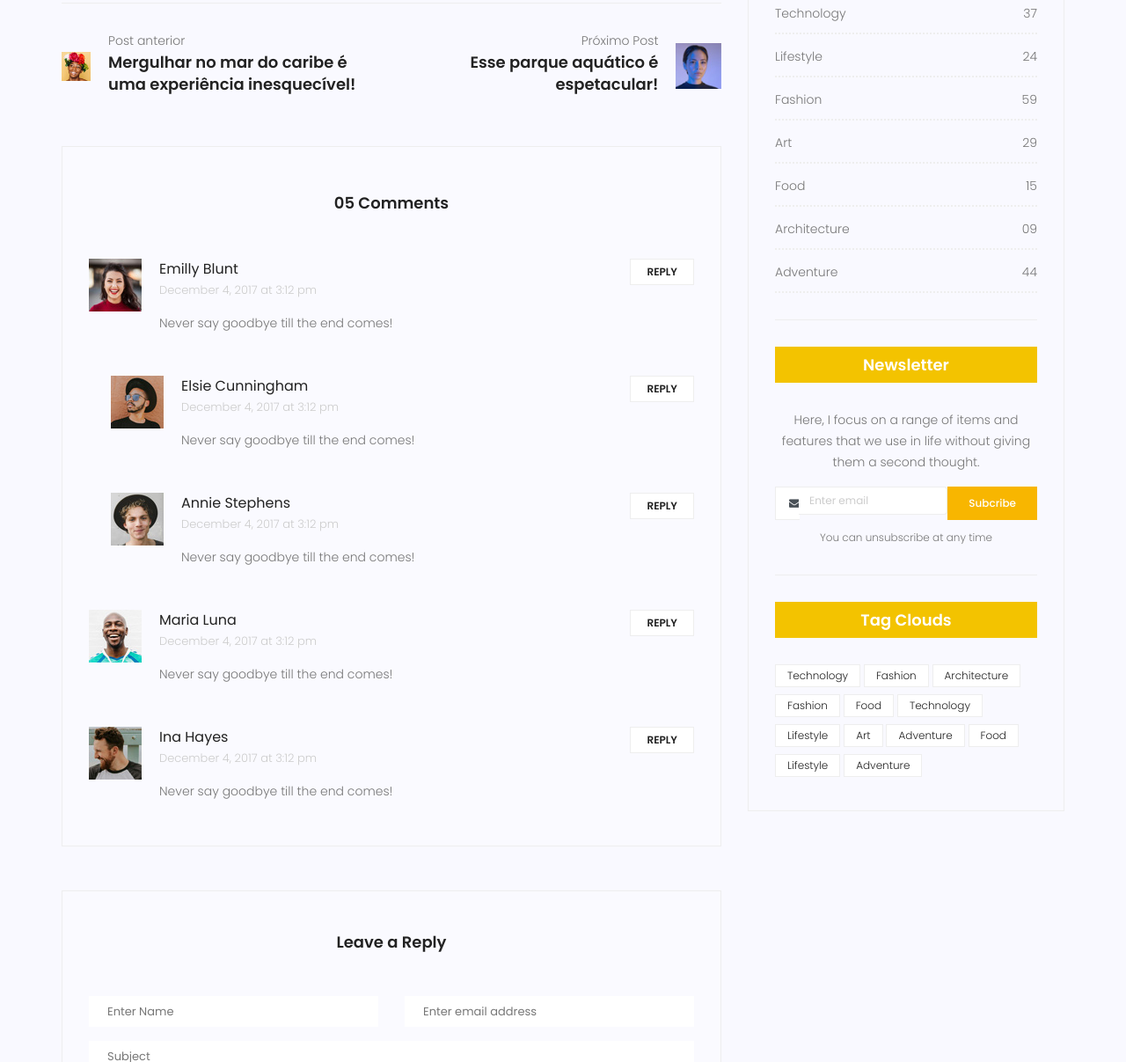
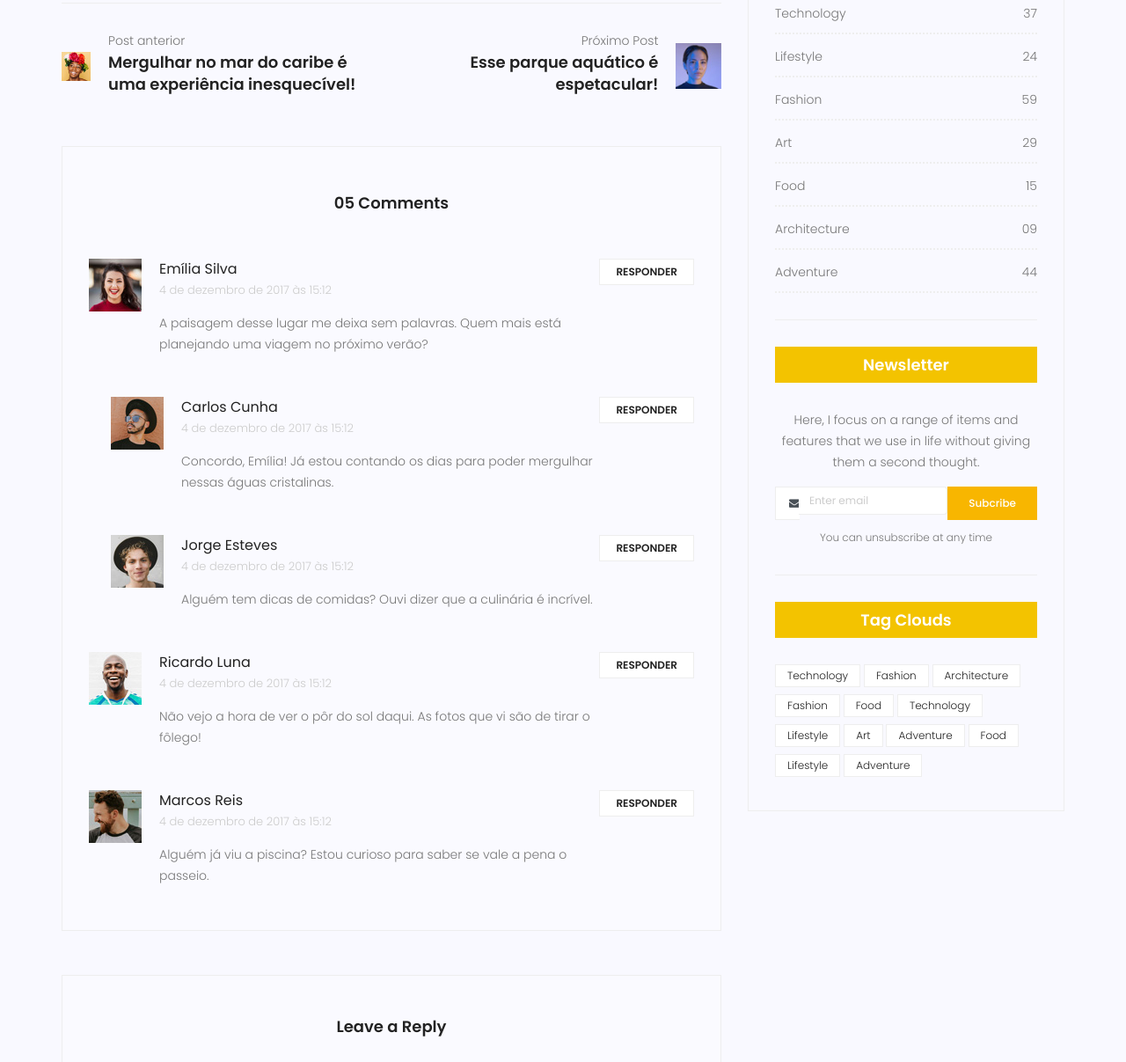
Before and after one commit to Eduardo-Peruzzo/AP2-Design, a plain HTML site: page blog-single.html in a window 1280 px wide. Shown: the part 1950-3157 px from the top of the page at 88% size. Drawn offline with nearby package versions, Linux system fonts and the light colour scheme.

Commit message:
comentarios

```diff
--- a/blog-single.html
+++ b/blog-single.html
@@ -172,15 +172,14 @@
                                             <img src="image/blog/c1.jpg" alt="">
                                         </div>
                                         <div class="desc">
-                                            <h5><a href="#">Emilly Blunt</a></h5>
-                                            <p class="date">December 4, 2017 at 3:12 pm </p>
+                                            <h5><a href="#">Emília Silva</a></h5>
+                                            <p class="date">4 de dezembro de 2017 às 15:12</p>
                                             <p class="comment">
-                                                Never say goodbye till the end comes!
-                                            </p>
+                                                A paisagem desse lugar me deixa sem palavras. Quem mais está planejando uma viagem no próximo verão?                                            </p>
                                         </div>
                                     </div>
                                     <div class="reply-btn">
-                                           <a href="" class="btn-reply text-uppercase">reply</a>
+                                           <a href="" class="btn-reply text-uppercase">responder</a>
                                     </div>
                                 </div>
                             </div>
@@ -191,15 +190,14 @@
                                             <img src="image/blog/c2.jpg" alt="">
                                         </div>
                                         <div class="desc">
-                                            <h5><a href="#">Elsie Cunningham</a></h5>
-                                            <p class="date">December 4, 2017 at 3:12 pm </p>
+                                            <h5><a href="#">Carlos Cunha</a></h5>
+                                            <p class="date">4 de dezembro de 2017 às 15:12</p>
                                             <p class="comment">
-                                                Never say goodbye till the end comes!
-                                            </p>
+                                                Concordo, Emília! Já estou contando os dias para poder mergulhar nessas águas cristalinas.                                            </p>
                                         </div>
                                     </div>
                                     <div class="reply-btn">
-                                           <a href="" class="btn-reply text-uppercase">reply</a>
+                                           <a href="" class="btn-reply text-uppercase">responder</a>
                                     </div>
                                 </div>
                             </div>
@@ -210,15 +208,14 @@
                                             <img src="image/blog/c3.jpg" alt="">
                                         </div>
                                         <div class="desc">
-                                            <h5><a href="#">Annie Stephens</a></h5>
-                                            <p class="date">December 4, 2017 at 3:12 pm </p>
+                                            <h5><a href="#">Jorge Esteves</a></h5>
+                                            <p class="date">4 de dezembro de 2017 às 15:12</p>
                                             <p class="comment">
-                                                Never say goodbye till the end comes!
-                                            </p>
+                                                Alguém tem dicas de comidas? Ouvi dizer que a culinária é incrível.                                            </p>
                                         </div>
                                     </div>
                                     <div class="reply-btn">
-                                           <a href="" class="btn-reply text-uppercase">reply</a>
+                                           <a href="" class="btn-reply text-uppercase">responder</a>
                                     </div>
                                 </div>
                             </div>
@@ -229,15 +226,15 @@
                                             <img src="image/blog/c4.jpg" alt="">
                                         </div>
                                         <div class="desc">
-                                            <h5><a href="#">Maria Luna</a></h5>
-                                            <p class="date">December 4, 2017 at 3:12 pm </p>
+                                            <h5><a href="#">Ricardo Luna</a></h5>
+                                            <p class="date">4 de dezembro de 2017 às 15:12</p>
                                             <p class="comment">
-                                                Never say goodbye till the end comes!
+                                                Não vejo a hora de ver o pôr do sol daqui. As fotos que vi são de tirar o fôlego!
                                             </p>
                                         </div>
                                     </div>
                                     <div class="reply-btn">
-                                           <a href="" class="btn-reply text-uppercase">reply</a>
+                                           <a href="" class="btn-reply text-uppercase">responder</a>
                                     </div>
                                 </div>
                             </div>
@@ -248,15 +245,15 @@
                                             <img src="image/blog/c5.jpg" alt="">
                                         </div>
                                         <div class="desc">
-                                            <h5><a href="#">Ina Hayes</a></h5>
-                                            <p class="date">December 4, 2017 at 3:12 pm </p>
+                                            <h5><a href="#">Marcos Reis</a></h5>
+                                            <p class="date">4 de dezembro de 2017 às 15:12</p>
                                             <p class="comment">
-                                                Never say goodbye till the end comes!
+                                                Alguém já viu a piscina? Estou curioso para saber se vale a pena o passeio.
                                             </p>
                                         </div>
                                     </div>
                                     <div class="reply-btn">
-                                           <a href="" class="btn-reply text-uppercase">reply</a>
+                                           <a href="" class="btn-reply text-uppercase">responder</a>
                                     </div>
                                 </div>
                             </div>
```
